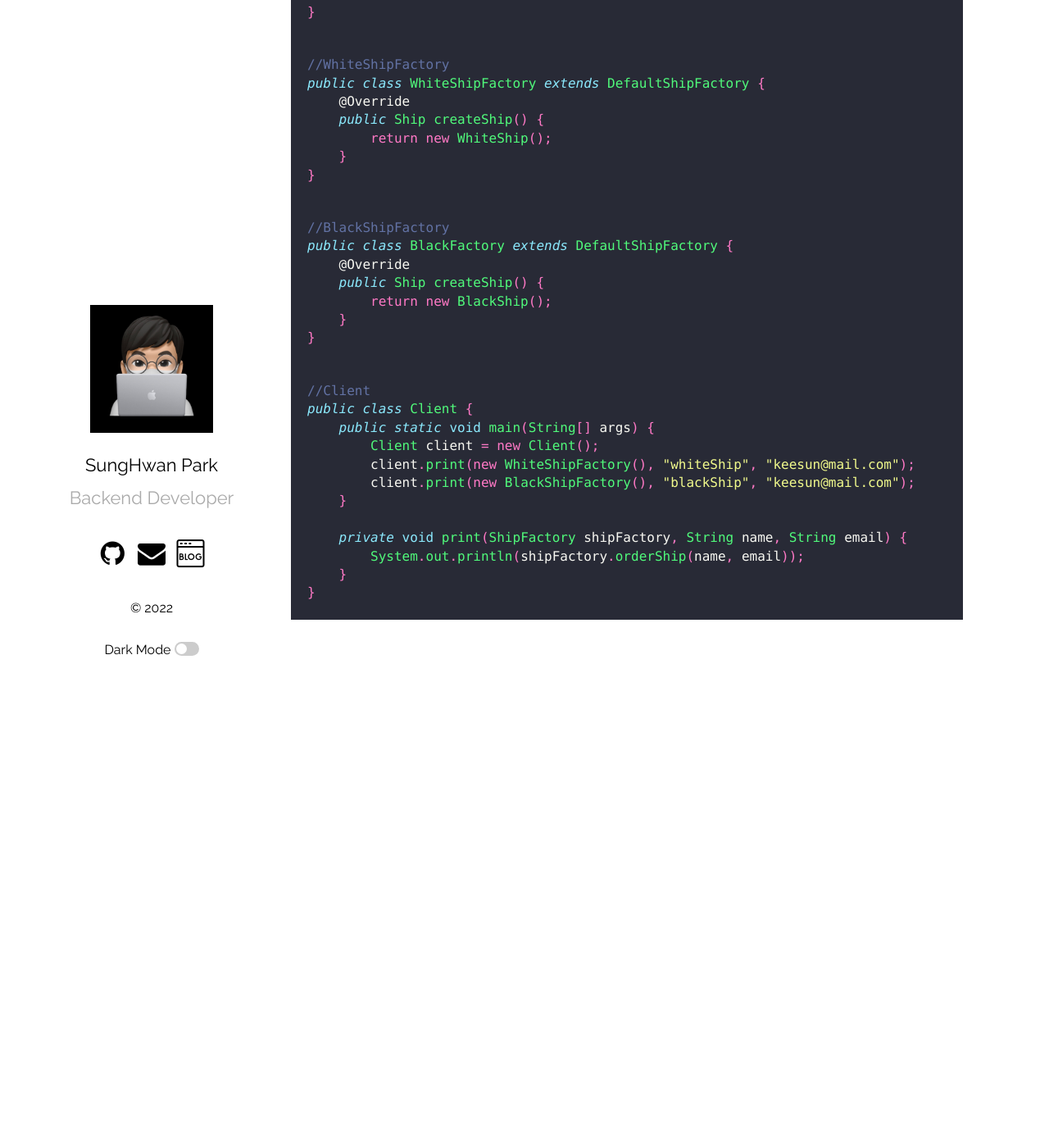
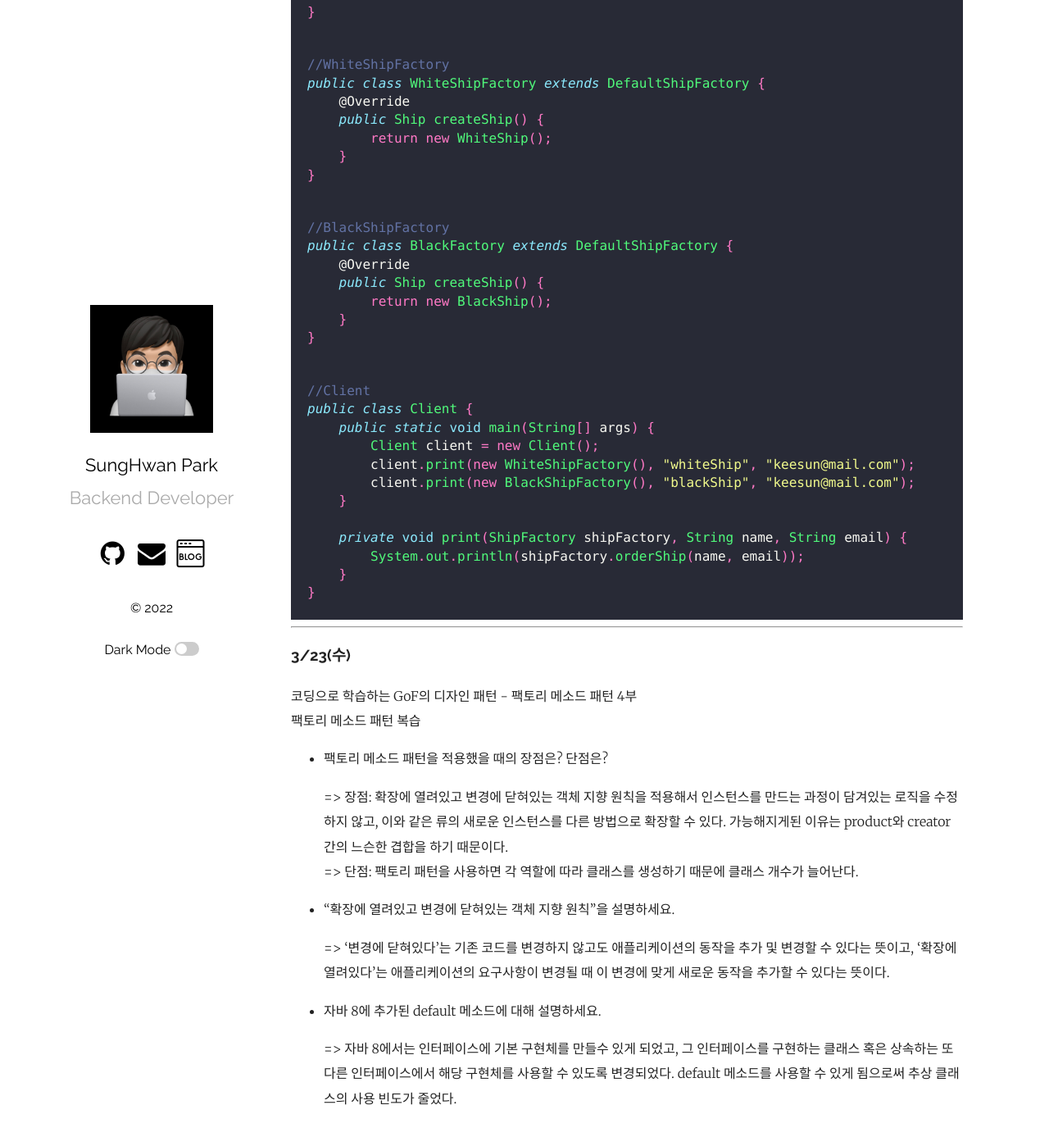
Before and after one commit to mrpark219/TIL, a Jekyll site: the page built from _posts/2022-03-13-3월TIL.markdown, in a window 1280 px wide and 1400 px high, scrolled down 11411 px. Shown: the top 1387 px of the window at 82% size. Built offline with Jekyll 4.4.1, drawn with Linux system fonts in a browser that asks for light colours; comment, search, counter and statistics services are not loaded; before the commit the page ends 12212 px from its top, so only the background shows below that.

Commit message:
feat: 2022-03-23 TIL 추가

````diff
--- a/_posts/2022-03-13-3월TIL.markdown
+++ b/_posts/2022-03-13-3월TIL.markdown
@@ -552,3 +552,23 @@ public class Client {
     }
 }
 ```
+
+---
+
+### 3/23(수)
+
+코딩으로 학습하는 GoF의 디자인 패턴 - 팩토리 메소드 패턴 4부<br/>
+팩토리 메소드 패턴 복습
+
+-   팩토리 메소드 패턴을 적용했을 때의 장점은? 단점은?
+
+    => 장점: 확장에 열려있고 변경에 닫혀있는 객체 지향 원칙을 적용해서 인스턴스를 만드는 과정이 담겨있는 로직을 수정하지 않고, 이와 같은 류의 새로운 인스턴스를 다른 방법으로 확장할 수 있다. 가능해지게된 이유는 product와 creator 간의 느슨한 겹합을 하기 때문이다. <br/>
+    => 단점: 팩토리 패턴을 사용하면 각 역할에 따라 클래스를 생성하기 때문에 클래스 개수가 늘어난다.
+
+-   "확장에 열려있고 변경에 닫혀있는 객체 지향 원칙"을 설명하세요.
+
+    => '변경에 닫혀있다'는 기존 코드를 변경하지 않고도 애플리케이션의 동작을 추가 및 변경할 수 있다는 뜻이고, '확장에 열려있다'는 애플리케이션의 요구사항이 변경될 때 이 변경에 맞게 새로운 동작을 추가할 수 있다는 뜻이다.
+
+-   자바 8에 추가된 default 메소드에 대해 설명하세요.
+
+    => 자바 8에서는 인터페이스에 기본 구현체를 만들수 있게 되었고, 그 인터페이스를 구현하는 클래스 혹은 상속하는 또 다른 인터페이스에서 해당 구현체를 사용할 수 있도록 변경되었다. default 메소드를 사용할 수 있게 됨으로써 추상 클래스의 사용 빈도가 줄었다.
````
